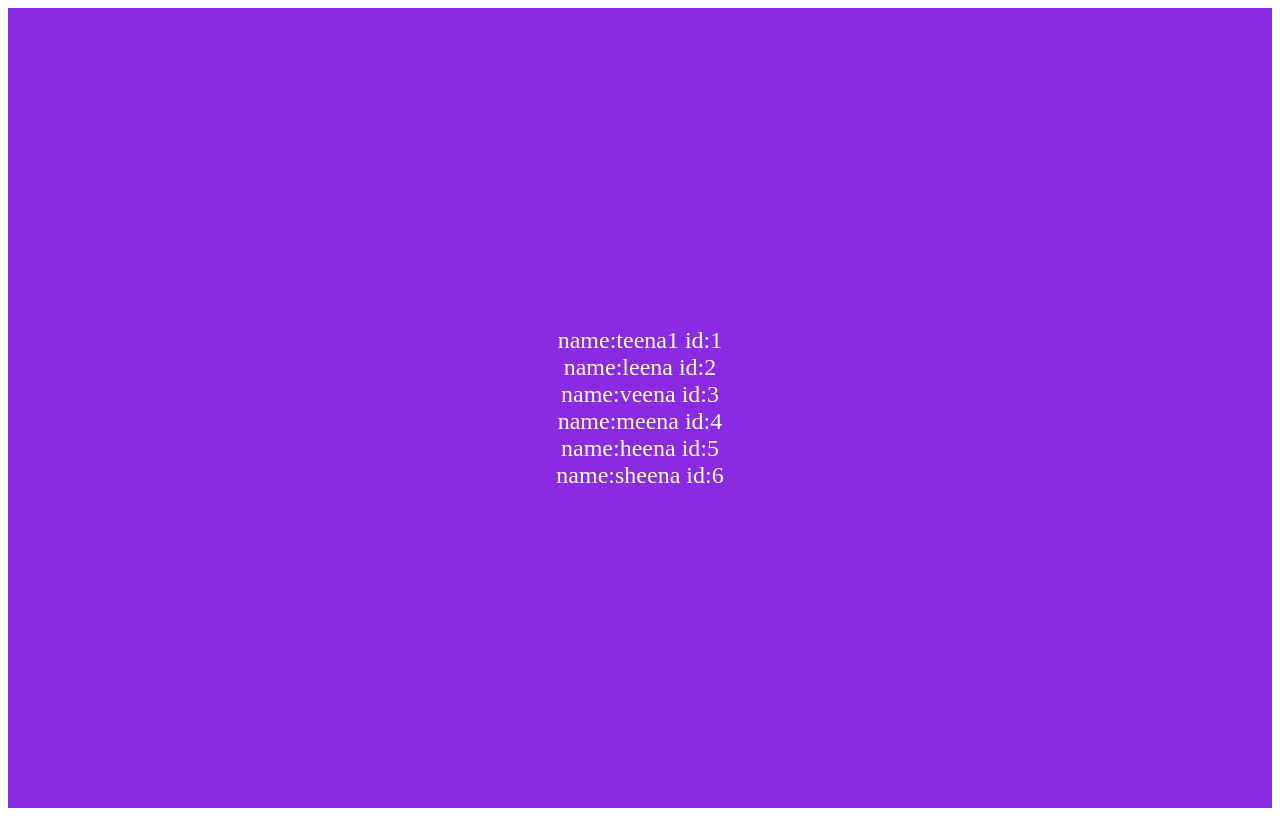
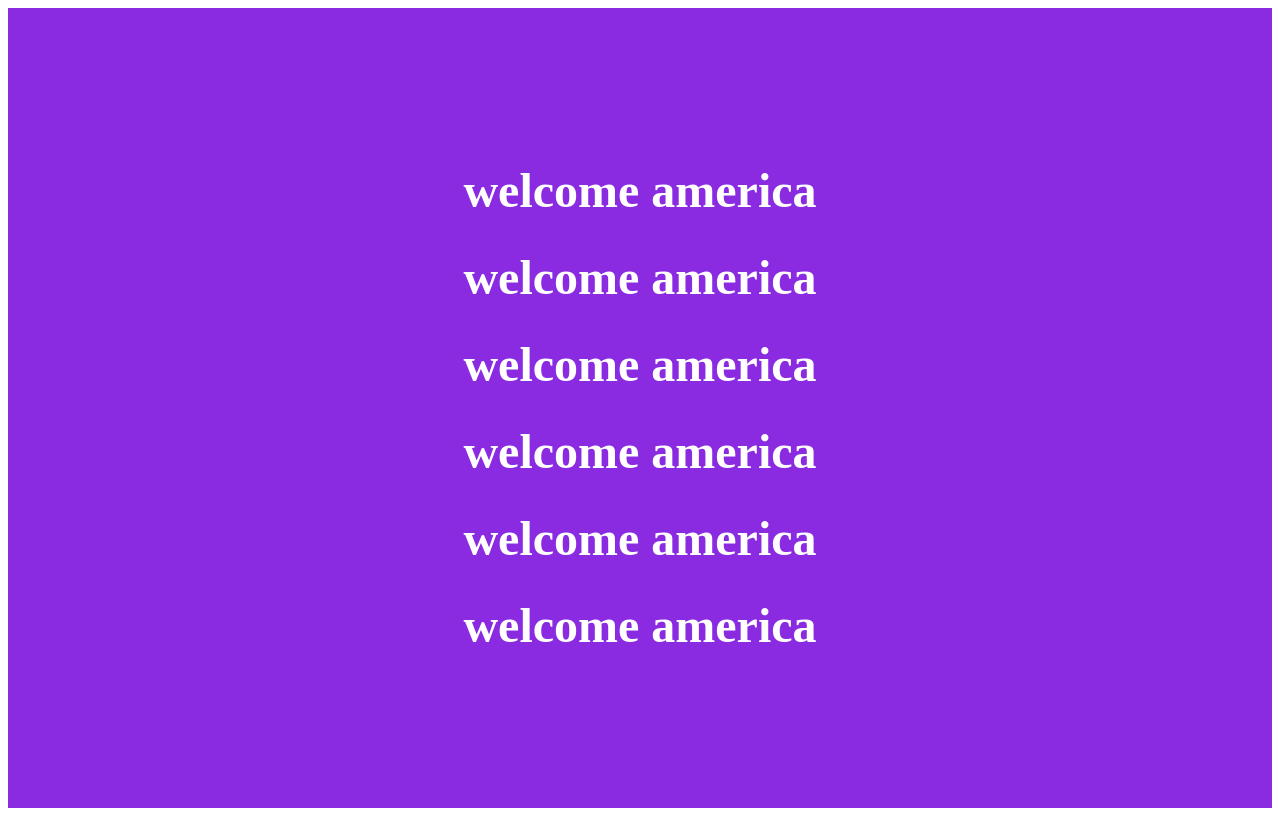
Before and after one commit to kalpanadd/REACT, a React (Create React App) app: page / in a window 1280 px wide. Built offline with nearby package versions, Linux system fonts and the light colour scheme; a web font is replaced by a local one.

Commit message:
props sending through component

```diff
--- a/src/App.js
+++ b/src/App.js
@@ -17,6 +17,7 @@ import App2 from './Basics/App2';
 import App3 from './Basics/App3';
 import Maps from './Basics/Maps_and_looping/Maps';
 import Maps2 from './Basics/Maps_and_looping/Maps2';
+import ParentToChild from './Basics/Maps_and_looping/Parent.ToChild';
 function App() {
 
   {/*const [show, setShow] = useState(false);*/ }
@@ -56,7 +57,9 @@ function App() {
 
       {/*<Maps />*/}
 
-      <Maps2 />
+      {/*<Maps2 />*/}
+
+      <ParentToChild />
 
 
 
--- /dev/null
+++ b/src/Basics/Maps_and_looping/Maps3.jsx
@@ -0,0 +1,13 @@
+import React from 'react'
+
+
+function Maps3(props) {
+    console.log(props);
+    return (
+        <div key={props.id}>
+            <h1>welcome {props.Humans}</h1>
+        </div>
+    )
+}
+
+export default Maps3
--- /dev/null
+++ b/src/Basics/Maps_and_looping/Parent.ToChild.jsx
@@ -0,0 +1,47 @@
+import React from 'react'
+import Maps3 from './Maps3';
+
+const humanBeings = [
+    {
+        name: 'america',
+        id: 1
+    },
+    {
+        name: 'america',
+        id: 2
+    },
+    {
+        name: 'america',
+        id: 3
+    },
+    {
+        name: 'america',
+        id: 4
+    },
+    {
+        name: 'america',
+        id: 5
+    },
+    {
+        name: 'america',
+        id: 6
+    }
+]
+
+function ParentToChild() {
+    return (
+        <div>
+            {humanBeings.map((hmn) => {
+                const { name, id } = hmn;
+                return (
+                    <div key={id}>
+                        <Maps3 Humans={name} id={id} />
+                    </div>
+                )
+            })}
+
+        </div>
+    )
+}
+
+export default ParentToChild
```
